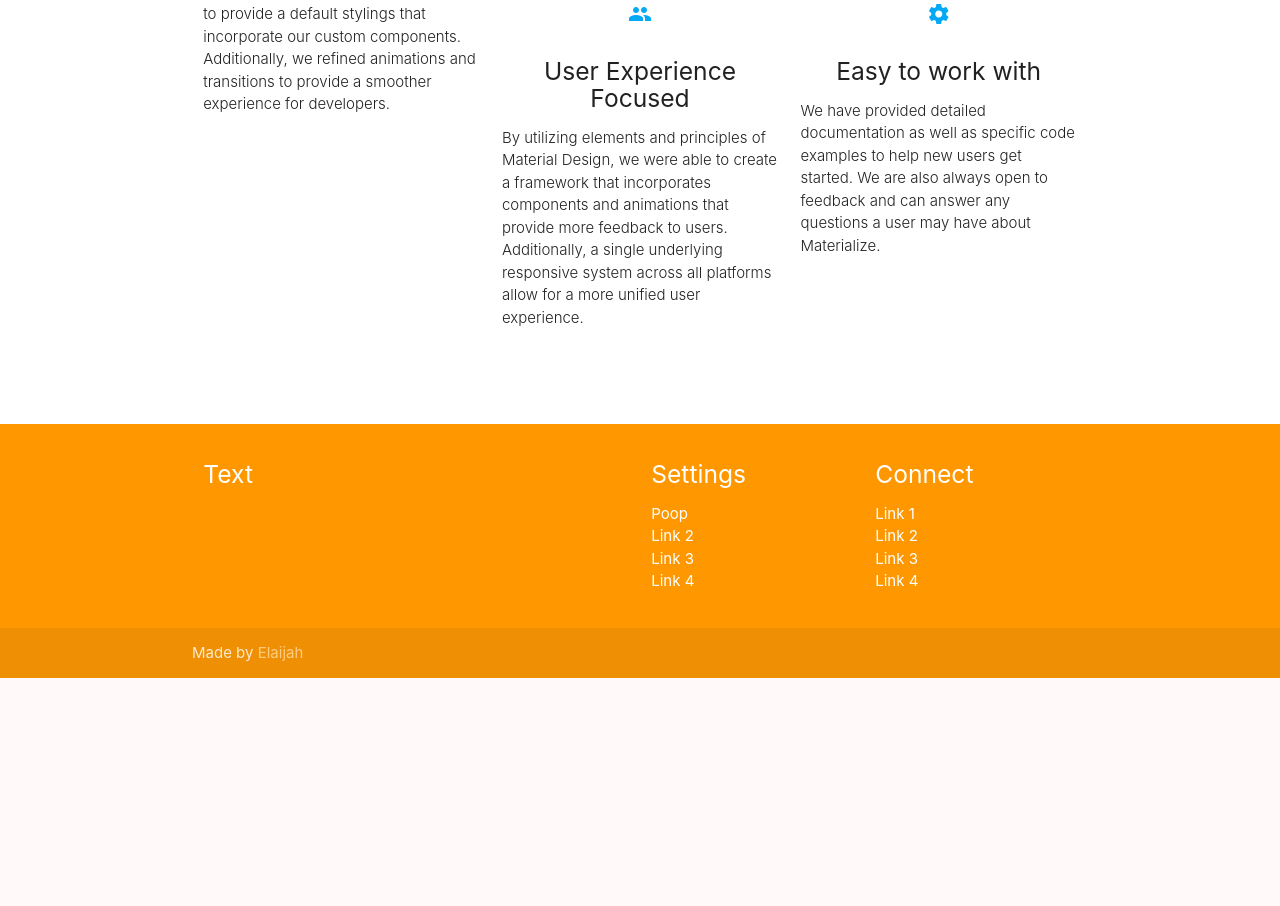
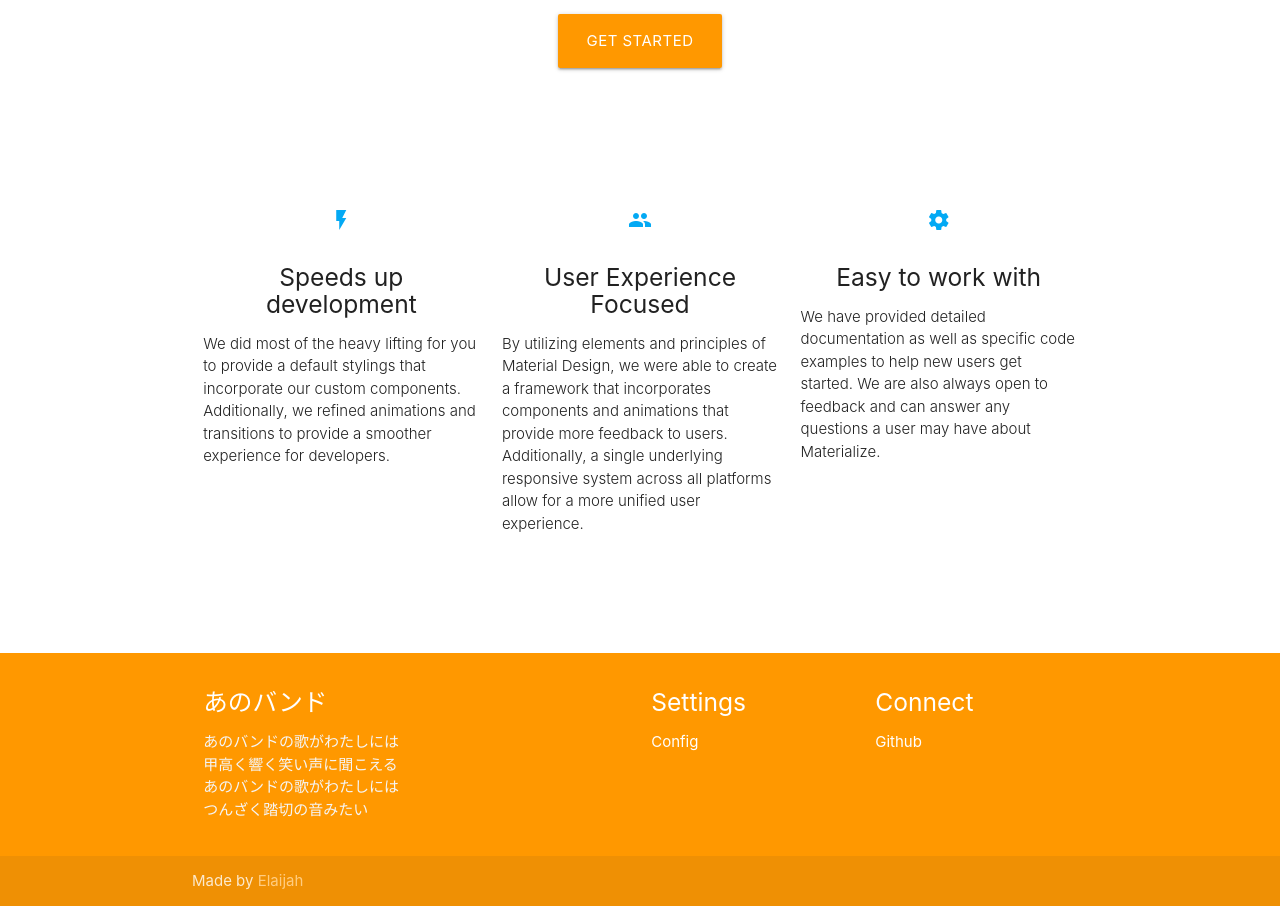
Before and after one commit to Breacher1337/DjangoApp, a Django app: page / in a window 1280 px wide. Shown: the part 385-1291 px from the top of the page. Before the commit the page ends 1063 px from the top, so only its background shows below. Run offline with Django 4.2, Linux system fonts and the light colour scheme; parts of the project's set-up code (start-up, migrations or seed data) failed here and were passed over; some libraries are stand-ins or nearby versions.

Commit message:
main index templates update

```diff
--- a/mainsite/mysite/templates/mysite/footer.html
+++ b/mainsite/mysite/templates/mysite/footer.html
@@ -1,29 +1,33 @@
 
+
+            <br>
             <footer class="page-footer orange">
                 <div class="container">
                   <div class="row">
                     <div class="col l6 s12">
-                      <h5 class="white-text">Text</h5>
-                      <p class="grey-text text-lighten-4"></p>
+                      <h5 class="white-text">あのバンド</h5>
+                      <div class=" s6 offset-s6">
+                      <p class="grey-text text-lighten-4">
+                        あのバンドの歌がわたしには <br>
+                      甲高く響く笑い声に聞こえる <br>
+                      あのバンドの歌がわたしには <br>
+                      つんざく踏切の音みたい <br>
+                       </p>
+                      </div>
 
 
                     </div>
                     <div class="col l3 s12">
                       <h5 class="white-text">Settings</h5>
                       <ul>
-                        <li><a class="white-text" href="#!">Poop</a></li>
-                        <li><a class="white-text" href="#!">Link 2</a></li>
-                        <li><a class="white-text" href="#!">Link 3</a></li>
-                        <li><a class="white-text" href="#!">Link 4</a></li>
+                        <li><a class="white-text" href="#!">Config</a></li>
+
                       </ul>
                     </div>
                     <div class="col l3 s12">
                       <h5 class="white-text">Connect</h5>
                       <ul>
-                        <li><a class="white-text" href="#!">Link 1</a></li>
-                        <li><a class="white-text" href="#!">Link 2</a></li>
-                        <li><a class="white-text" href="#!">Link 3</a></li>
-                        <li><a class="white-text" href="#!">Link 4</a></li>
+                        <li><a class="white-text" target="_blank" href="//github.com/Breacher1337">Github</a></li>
                       </ul>
                     </div>
                   </div>
--- a/mainsite/mysite/templates/mysite/index.html
+++ b/mainsite/mysite/templates/mysite/index.html
@@ -1,21 +1,20 @@
-{% include "mysite/header.html" %}
+{% extends "mysite/header.html" %}
 {% load static %}
 
-
+{% block content %}
   <div class="section no-pad-bot" id="index-banner">
     <div class="container">
       <br><br>
 
-      {% block content %}
-      <h1 class="header center orange-text">{{ content }}</h1>
 
-      {% if landing %}
+      <h1 class="header center orange-text">This is where to put quotes.</h1>
+
       <div class="row center">
         <a href="polls/" class="btn-large waves-effect waves-light orange">Get Started</a>
       </div>
       <br><br>
-      {% endif %}
-      {% endblock %}
+
+
     </div>
   </div>
 
@@ -58,3 +57,4 @@
   </div>
 
   {% include "mysite/footer.html" %}
+  {% endblock %}
```
